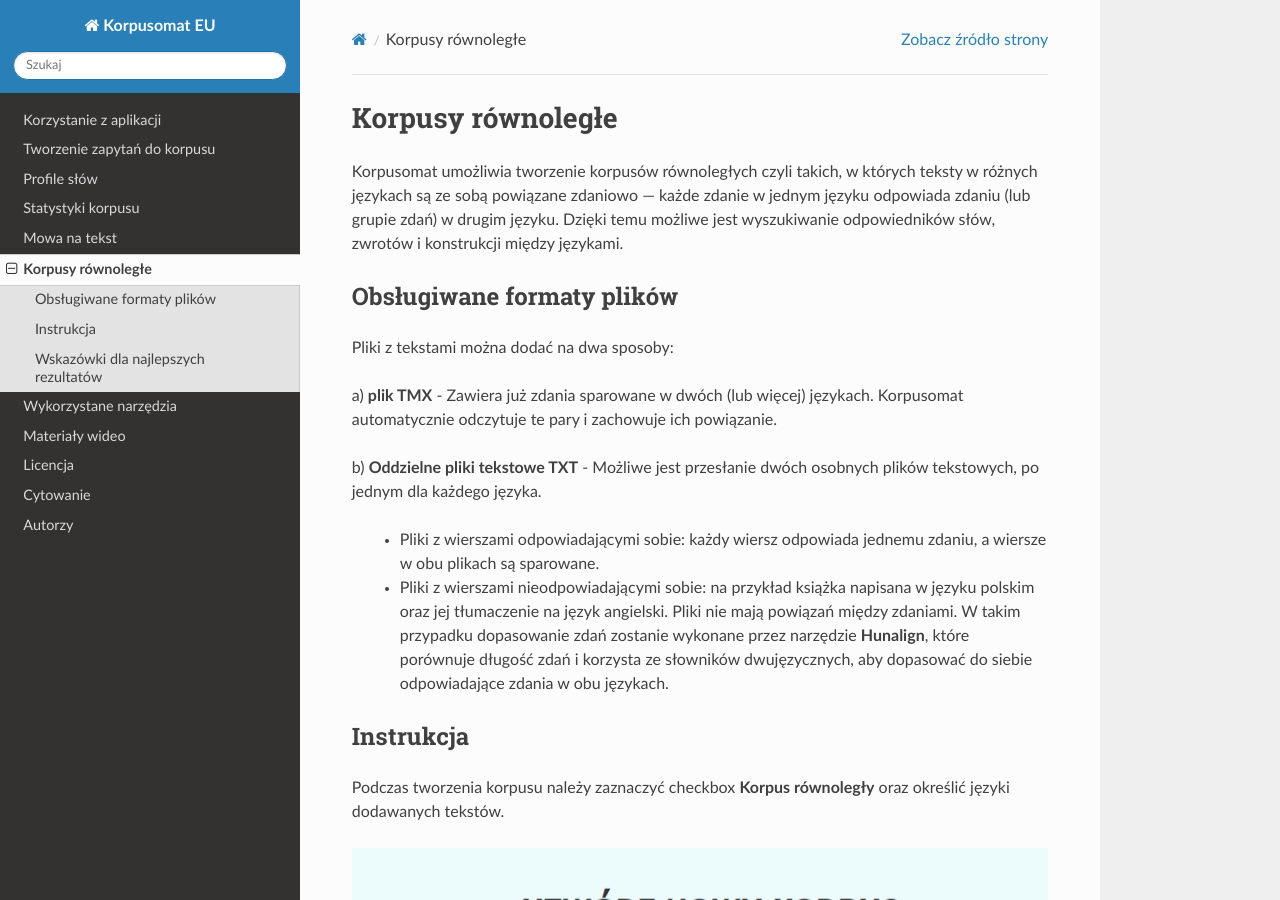
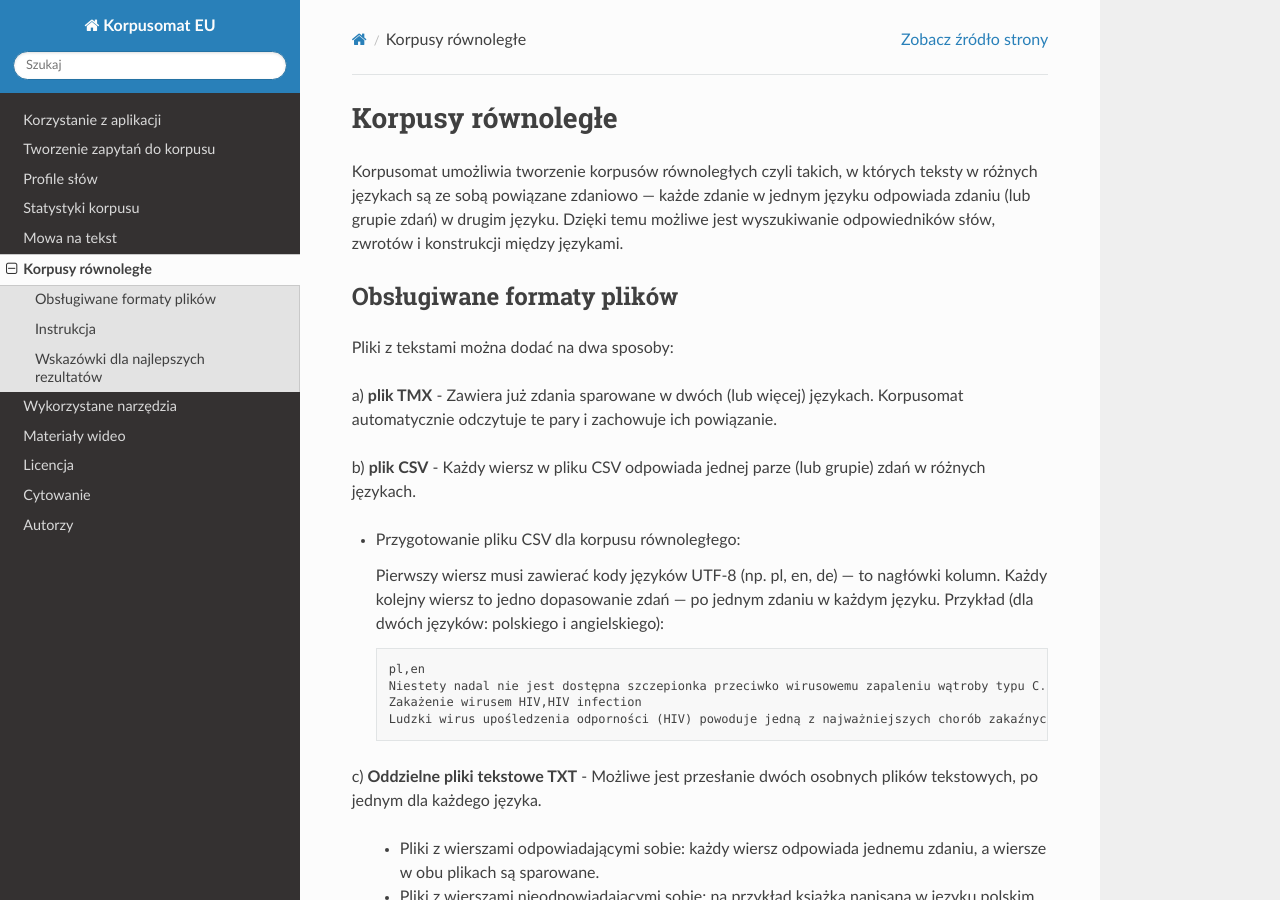
Before and after one commit to ipipan/korpusomat-eu-docs, a Sphinx documentation site: the page built from docs/source/parallel-corpora.rst, in a window 1280 px wide and 900 px high. Built offline with Sphinx 7.4.7 and the Read the Docs theme 3.1.0, drawn with Linux system fonts in a browser that asks for light colours.

Commit message:
feat: add description for inserting csv files

```diff
--- a/docs/source/parallel-corpora.rst
+++ b/docs/source/parallel-corpora.rst
@@ -14,7 +14,26 @@
 - Zawiera już zdania sparowane w dwóch (lub więcej) językach.
 Korpusomat automatycznie odczytuje te pary i zachowuje ich powiązanie.
 
-b) **Oddzielne pliki tekstowe TXT**
+b) **plik CSV**
+- Każdy wiersz w pliku CSV odpowiada jednej parze (lub grupie) zdań w różnych językach.
+
+- Przygotowanie pliku CSV dla korpusu równoległego:
+
+  Pierwszy wiersz musi zawierać kody języków UTF-8 (np. pl, en, de) — to nagłówki kolumn.
+  Każdy kolejny wiersz to jedno dopasowanie zdań — po jednym zdaniu w każdym języku.
+  Przykład (dla dwóch języków: polskiego i angielskiego):
+
+  .. code-block:: python
+
+
+   pl,en
+   Niestety nadal nie jest dostępna szczepionka przeciwko wirusowemu zapaleniu wątroby typu C.,Vaccination against hepatitis C is not yet available.
+   Zakażenie wirusem HIV,HIV infection
+   Ludzki wirus upośledzenia odporności (HIV) powoduje jedną z najważniejszych chorób zakaźnych w Europie.,The human immunodeficiency virus (HIV) remains one of the most important communicable diseases in Europe.
+
+
+
+c) **Oddzielne pliki tekstowe TXT**
 - Możliwe jest przesłanie dwóch osobnych plików tekstowych, po jednym dla każdego języka.
     - Pliki z wierszami odpowiadającymi sobie: każdy wiersz odpowiada jednemu zdaniu, a wiersze w obu plikach są sparowane.
 
```
